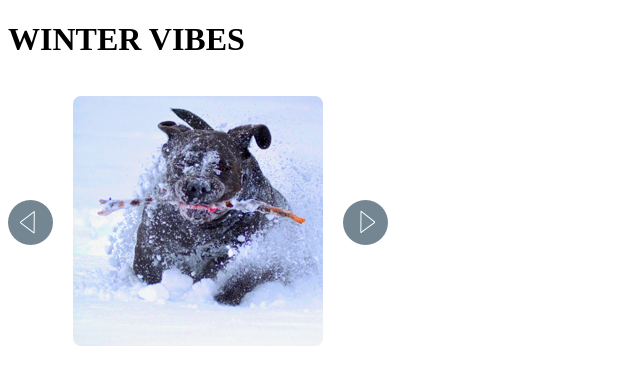
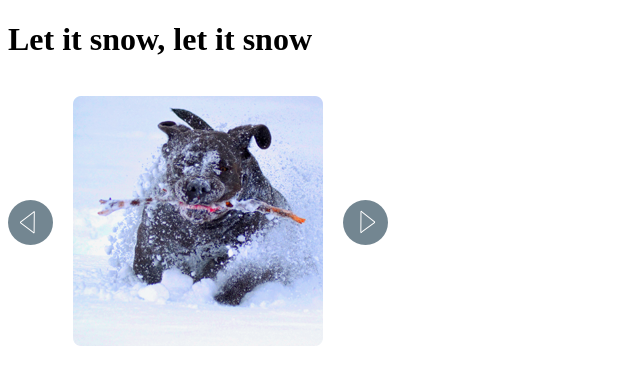
Before and after one commit to nklansford/react-image-slider, a React (Create React App) app: page / in a window 1280 px wide. Shown: the top 384 px of the page, without its empty margins (0-640 px from the left). Built offline with nearby package versions, Linux system fonts and the light colour scheme; the HTML template or start-up script is replaced by a standard one; a web font is replaced by a local one.

Commit message:
Final Commit for New Master Branch
Due to some initial oddities, the master branch was just now created. This commit is to merge develop into master.

```diff
--- a/src/ImageSlider.jsx
+++ b/src/ImageSlider.jsx
@@ -44,7 +44,7 @@ class ImageSlider extends React.Component {
     const currentImage = images[currentIndex];
     return (
       <div>
-        <h1>WINTER VIBES</h1>
+        <h1>Let it snow, let it snow</h1>
           <div className="slider">
             <img onClick={this.indexBackward} className="slider_arrow slider_arrow--previous" alt="show previous" src="./images/previous-arrow.png" />
             <ul className="slider_list">
```
